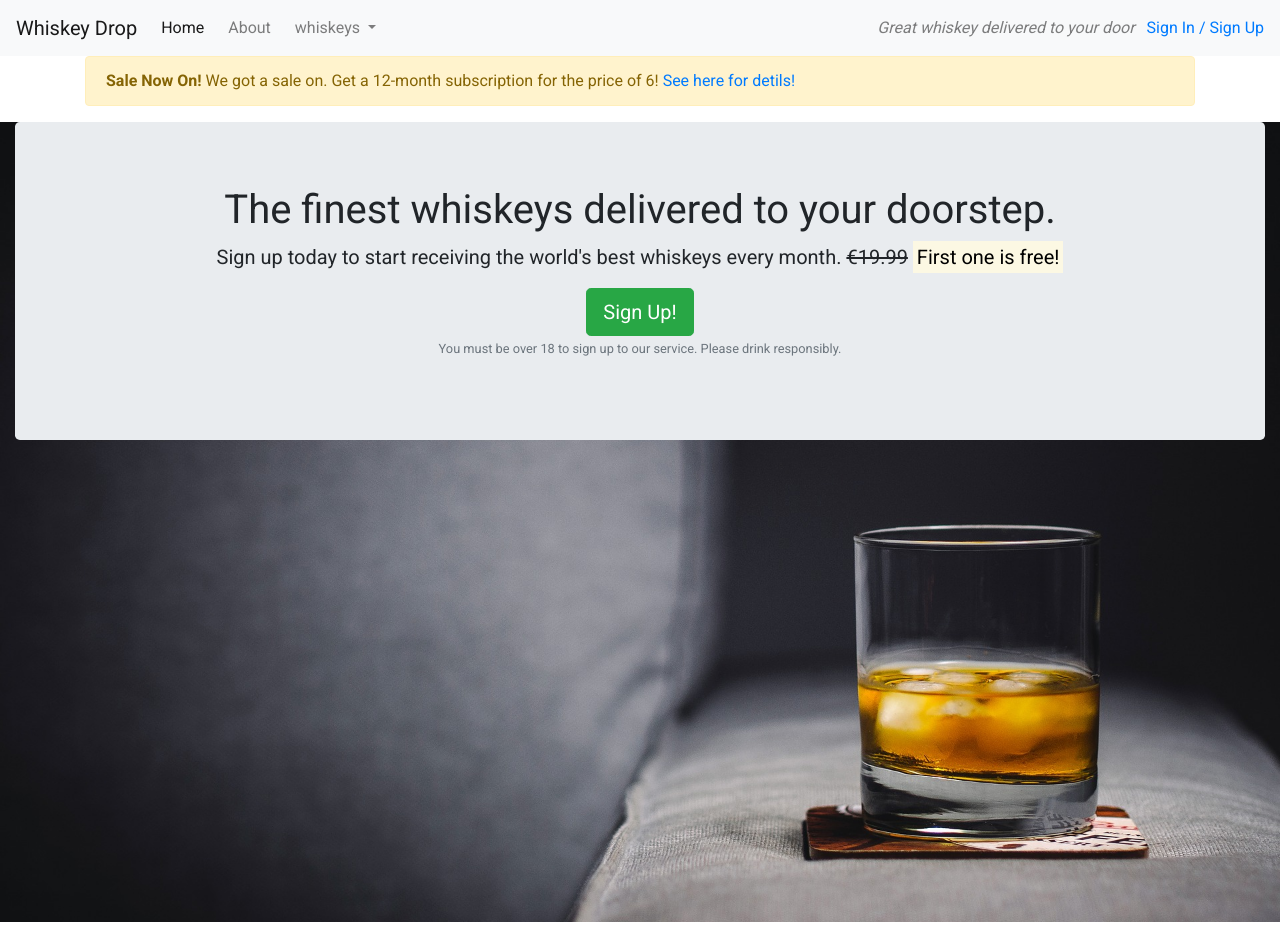
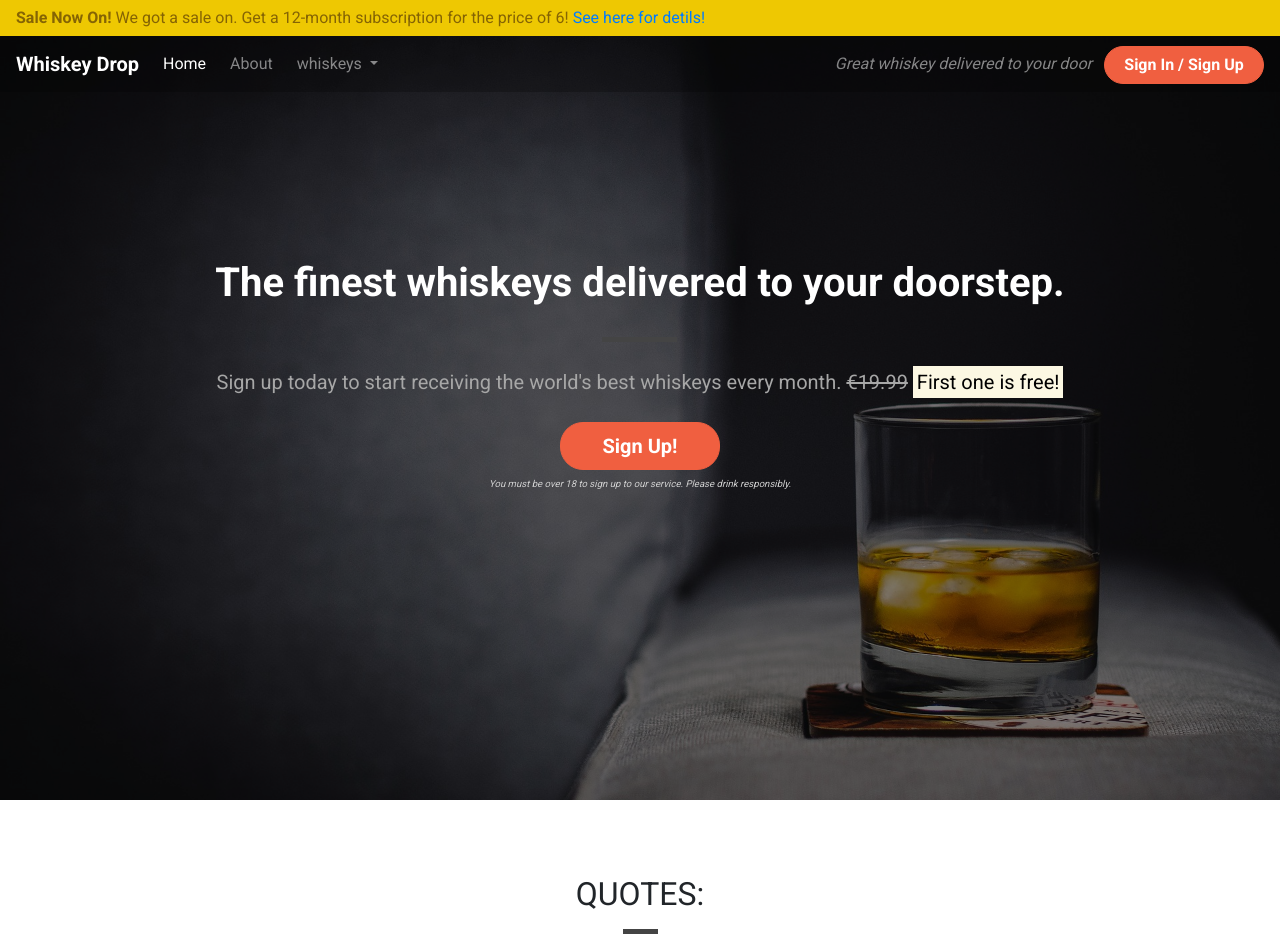
Before and after one commit to colinflahive/Whiskey_Drop_v1, a plain HTML site: page index.html in a window 1280 px wide. Shown: the top 952 px of the page. Drawn offline with nearby package versions, Linux system fonts and the light colour scheme.

Commit message:
Whiskey Drop Complete

```diff
--- a/css/style.css
+++ b/css/style.css
@@ -1,7 +1,26 @@
 body{
     font-family: 'Roboto', sans-serif;
 }
-.alert-container {}
+
+.container-wrapper {
+
+}
+
+.container-wrapper--red {
+    background-color: #f05f40;
+    color: white;
+}
+.alert-container .col-12 {
+    padding-left: 0;
+    padding-right: 0;
+}
+.site-wide-alert {
+    border-radius: 0;
+    margin-bottom: 0;
+    padding: 5px 15px;
+    background-color:#eec802;
+    border-color:#eec802;
+}
 
 .callout-container {
     height: 100vh;
@@ -12,8 +31,160 @@ body{
   -o-background-size: cover;
   background-size: cover;
 
+  display: flex;
+  align-items: center;
+  justify-content: center;
+
+  position: relative;
+}
+
+.opaque-overlay {
+    position: absolute;
+    top: 0;
+    left: 0;
+    height: 100%;
+    width: 100%;
+    background-color: rgba(0,0,0,0.5);
 }
 
 .quotes-container {}
 
 .features-container {}
+
+/* Page headers */
+
+.page-header {
+    margin-bottom: 0;
+    border-bottom: 0;
+    text-align: center;
+}
+
+.page-header h2 {
+    margin-top: 0;
+}
+
+.quotes .page-header {
+    margin-bottom: 25px;
+}
+
+/* Block dividers */
+
+.block-divider {
+    width: 75px;
+    height: 5px;
+    border: 0;
+    background-color: #444;
+}
+
+.block-divider--orange {
+    background-color: #f05f40;
+}
+
+.block-divider--white{
+    background-color: white;
+}
+.block-divider--short {
+    width: 35px;
+}
+
+/* Content containers */
+
+.content-container {
+    padding-top: 75px;
+    padding-bottom: 75px;
+}
+
+/* Navbar */
+
+.navalert-container {
+    position: absolute;
+    top: 0;
+    left: 0;
+    padding-left: 0;
+    padding-right: 0;
+    z-index: 1;
+}
+.navbar {
+    margin-bottom: 0;
+    border: 0;
+    width: 100%;
+    background-color: rgba(0,0,0,0.25);
+}
+
+.navbar .navbar-toggler {
+    border: 0;
+}
+
+.navbar-brand {
+    font-weight: bold;
+}
+
+.navbar .navbar a {
+    font-weight: bold;
+}
+
+/*Jumbotron*/
+
+.jumbotron {
+    background-color: transparent;
+}
+
+.jumbotron-header {
+    color: white;
+    font-weight: bold;
+    margin-bottom: 30px;
+}
+
+.jumbotron .lead{
+    margin: 25px 0;
+    color: #a7a7a7;
+}
+
+.jumbotron small{
+    font-size: 60%;
+    font-style: italic;
+    color: #d0d0d0;
+}
+
+/* Buttons */
+
+.btn--cta {
+    font-weight: bold;
+    border-radius: 23px;
+    width: 160px;
+}
+
+.btn--red {
+    color: white;
+    background-color: #f05f40;
+    border-color: #f05f40;
+}
+
+.btn--red:hover,
+.btn--red:active,
+.btn--red:focus,
+.btn--red:active:focus {
+    background-color: #df4929;
+    border-color: #df4929;
+}
+
+.feature {
+    text-align: center;
+    margin-bottom: 40px;
+}
+
+.feature i {
+    margin-bottom: 20px;
+    font-size: 45px;
+    line-height: 45px;
+}
+
+.feature .btn {
+    background-color: white;
+    border-color: white;
+    border-radius: 15px;
+    min-width: 100px;
+    font-weight: bold;
+    margin-top: 10px;
+    color: #f05f40;
+}
--- a/index.html
+++ b/index.html
@@ -13,7 +13,18 @@
     <link rel="stylesheet" href="css/style.css" type="text/css" />
 </head>
 <body>
-    <nav class ="navbar navbar-light bg-light navbar-expand-sm">
+    <div class="container-fluid navalert-container">
+    <div class="container-fluid alert-container">
+        <div class="row d-none d-sm-block">
+            <div class="col-12">
+                <div class="site-wide-alert alert alert-warning">
+                    <strong>Sale Now On!</strong> We got a sale on. Get a 12-month subscription for the
+                    price of 6! <a href="">See here for detils! </a>
+                </div>
+            </div>
+        </div>
+    </div>
+    <nav class ="navbar navbar-dark navbar-expand-sm">
         <a href="/" class="navbar-brand">Whiskey Drop</a>
 
         <button class="navbar-toggler ml-auto" type="button" data-toggle="collapse" data-target="#navbarNavDropdown"
@@ -42,30 +53,24 @@
         </div>
         <div class="d-none d-md-block">
         <p class="navbar-text my-auto mr-2"><i>Great whiskey delivered to your door</i></p>
-        <a href="/login">Sign In / Sign Up</a>
+        <a href="/login" class="btn btn--cta btn--red">Sign In / Sign Up</a>
         </div>
     </nav>
-    <div class="container alert-container">
-    <div class="row d-none d-sm-block">
-        <div class="col-12">
-            <div class="alert alert-warning">
-            <strong>Sale Now On!</strong> We got a sale on. Get a 12-month subscription for the
-            price of 6! <a href="">See here for detils! </a>
-            </div>
-        </div>
     </div>
-    </div>
+
     <div class="container-fluid callout-container">
     <!-- Callout -->
+    <div class="opaque-overlay">&nbsp;</div>
     <div class="row">
         <div class="col-12">
             <section class="callout jumbotron text-center">
-                <h1>The finest whiskeys delivered to your doorstep.</h1>
+                <h1 class="jumbotron-header">The finest whiskeys delivered to your doorstep.</h1>
+                <hr class="block-divider .block-divider--orange">
                 <p class="lead">Sign up today to start receiving the world's best whiskeys every month.
                 <s class="d-none d-sm-inline">€19.99</s>
                 <span class="d-inline d-sm-none"><br></span>
                 <strong><mark>First one is free!</mark></strong></p>
-            <button class="btn btn-success btn-lg" data-toggle="modal" data-target="#signUpModal">Sign Up!</button>
+                <button class="btn btn-lg btn--cta btn--red" data-toggle="modal" data-target="#signUpModal">Sign Up!</button>
             <p class="text-muted"><small>You must be over 18 to sign up to our service. Please drink responsibly.</small></p>
             </section>
         </div>
@@ -74,11 +79,13 @@
         </div>
 
     <!-- Quotes -->
-    <div class="container quotes.container">
+    <div class="container-wrapper">
+    <div class="container quotes-container content-container">
     <section class="quotes">
     <div class="row">
-        <div class="col-12 my-5">
+        <div class="col-12 page-header">
             <h2 class="text-uppercase">Quotes:</h2>
+            <hr class="block-divider block-divider--short">
         </div>
     </div>
     <div class="row">
@@ -114,18 +121,21 @@
 
     <!-- /.Quotes -->
 </div>
+</div>
     <!-- Features -->
-    <div class="features-container">
+    <div class="container-wrapper container-wrapper--red">
+    <div class="container features-container content-container">
     <section class="features">
     <div class="row">
-        <div class="col-12 my-5">
+        <div class="col-12 page-header">
             <h2 class="text-uppercase">Features:</h2>
+            <hr class="block divider block-divider--short block-divider--white">
         </div>
     </div>
     <div class="row">
         <div class="col-12 col-md-6 col-lg-4">
     <div class="feature">
-        <h3><i class="fas fa-gift d-none d-sm-inline"></i> Feature 1 <span class="badge badge-success">NEW!</span></h3>
+        <h3><i class="fas fa-gift d-none d-sm-block"></i> Feature 1 <span class="badge badge-success">NEW!</span></h3>
         <p>Lorem ipsum dolor sit amet, consectetur adipiscing elit, sed do eiusmod tempor
     incididunt ut labore et dolore magna aliqua. Ut enim ad minim veniam, quis nostrud
     exercitation ullamco laboris nisi ut aliquip ex ea commodo consequat. Duis aute
@@ -137,7 +147,7 @@
     </div>
         <div class="col-12 col-md-6 col-lg-4">
     <div class="feature">
-        <h3><i class="fas fa-credit-card d-none d-sm-inline"></i> Feature 2</h3>
+        <h3><i class="fas fa-credit-card d-none d-sm-block"></i> Feature 2</h3>
         <p>Lorem ipsum dolor sit amet, consectetur adipiscing elit, sed do eiusmod tempor
     incididunt ut labore et dolore magna aliqua. Ut enim ad minim veniam, quis nostrud
     exercitation ullamco laboris nisi ut aliquip ex ea commodo consequat. Duis aute
@@ -149,7 +159,7 @@
     </div>
    <div class="col-12 d-md-none d-lg-block col-lg-4">
 <div class="feature">
-        <h3><i class="fas fa-times-circle d-none d-sm-inline"></i> Feature 3</h3>
+        <h3><i class="fas fa-times-circle d-none d-sm-block"></i> Feature 3</h3>
         <p>Lorem ipsum dolor sit amet, consectetur adipiscing elit, sed do eiusmod tempor
     incididunt ut labore et dolore magna aliqua. Ut enim ad minim veniam, quis nostrud
     exercitation ullamco laboris nisi ut aliquip ex ea commodo consequat. Duis aute
@@ -163,7 +173,7 @@
 </section>
 <!-- /.Features -->
 </div>
-
+</div>
 <div class="modal" tabindex="-1" role="dialog" id="signUpModal">
   <div class="modal-dialog" role="document">
     <div class="modal-content">
```
